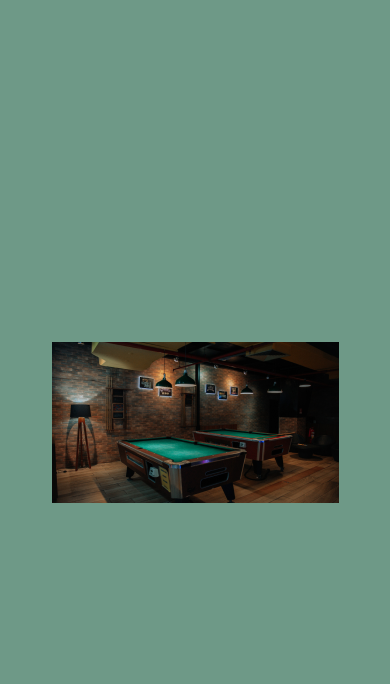
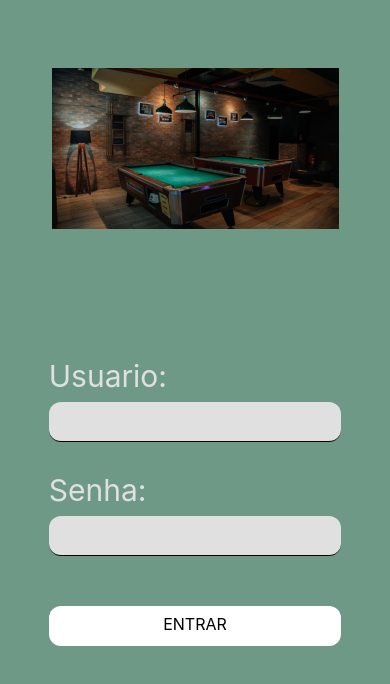
Before and after one commit to caldeira54/Bar-System, a React Native app: screen / in a window 390 px wide. Shown: the top 684 px of the page. Built offline with nearby package versions, Linux system fonts and the light colour scheme.

Commit message:
criacao da tela de login

```diff
--- a/src/routes/appRoutes.js
+++ b/src/routes/appRoutes.js
@@ -1,5 +1,6 @@
 import { createNativeStackNavigator } from '@react-navigation/native-stack';
 import SignIn from '../screens/SignIn';
+import Home from '../screens/Home';
 
 const {Navigator, Screen} = createNativeStackNavigator();
 
@@ -7,6 +8,7 @@ export default function AppRoutes(){
     return(
         <Navigator screenOptions={{ headerShown: false}}>
             <Screen name='signIn' component={SignIn} />
+            <Screen name='home' component={Home} />
         </Navigator>
     )
 }
--- a/src/screens/SignIn.js
+++ b/src/screens/SignIn.js
@@ -1,8 +1,17 @@
 import React from 'react';
 import { useNavigation } from '@react-navigation/native';
 import { Text ,View, StyleSheet, Image, TextInput, TouchableOpacity } from 'react-native';
+import { Colors } from 'react-native/Libraries/NewAppScreen';
+import colors from '../global/colors.js';
 
 export default function SignIn() {
+
+  const navigation = useNavigation();
+
+  function handleSignIn(){
+      navigation.navigate("home");
+  }
+
  return (
     <View style={styles.container}>
       <Image
@@ -10,6 +19,27 @@ export default function SignIn() {
         resizeMode='contain'
         style={{ width: '75%'}}
       />
+
+      <View style={styles.form}>
+        <Text style={styles.label}>Usuario:</Text>
+
+        <TextInput
+          style={styles.input}
+        />
+
+        <Text style={styles.label}>Senha:</Text>
+
+        <TextInput
+          style={styles.input}
+        />
+
+        <TouchableOpacity style={styles.button} onPress={handleSignIn}>
+          <Text style={styles.textButton}>
+              Entrar
+          </Text>
+        </TouchableOpacity>
+
+        </View>
     </View>
   );
  }
@@ -19,5 +49,40 @@ export default function SignIn() {
         backgroundColor: '#6E9987',
         justifyContent: 'center',
         alignItems: 'center'
+    },
+    label: {
+      fontSize: 30,
+      color: colors('cinzaclaro'),
+      marginBottom: 8
+    },
+    button: {
+      backgroundColor: "#FFF",
+      padding: 4,
+      height: 40,
+      width: '100%',
+      textAlign: 'center',
+      borderRadius: 12,
+      marginTop: 20
+    },
+    textButton: {
+      fontSize: 16,
+      padding: 4,
+      textTransform: 'uppercase',
+      textAlign: 'center'
+    },
+    form: {
+      width: '75%',
+      flex: 0.8,
+      justifyContent: 'center'
+    },
+    input: {
+      height: 40,
+      backgroundColor: colors('cinzaclaro'),
+      borderRadius: 12,
+      borderBottomWidth: 1,
+      color:'#041122',
+      padding: 4,
+      fontSize: 16,
+      marginBottom: 30
     }
   });
```
